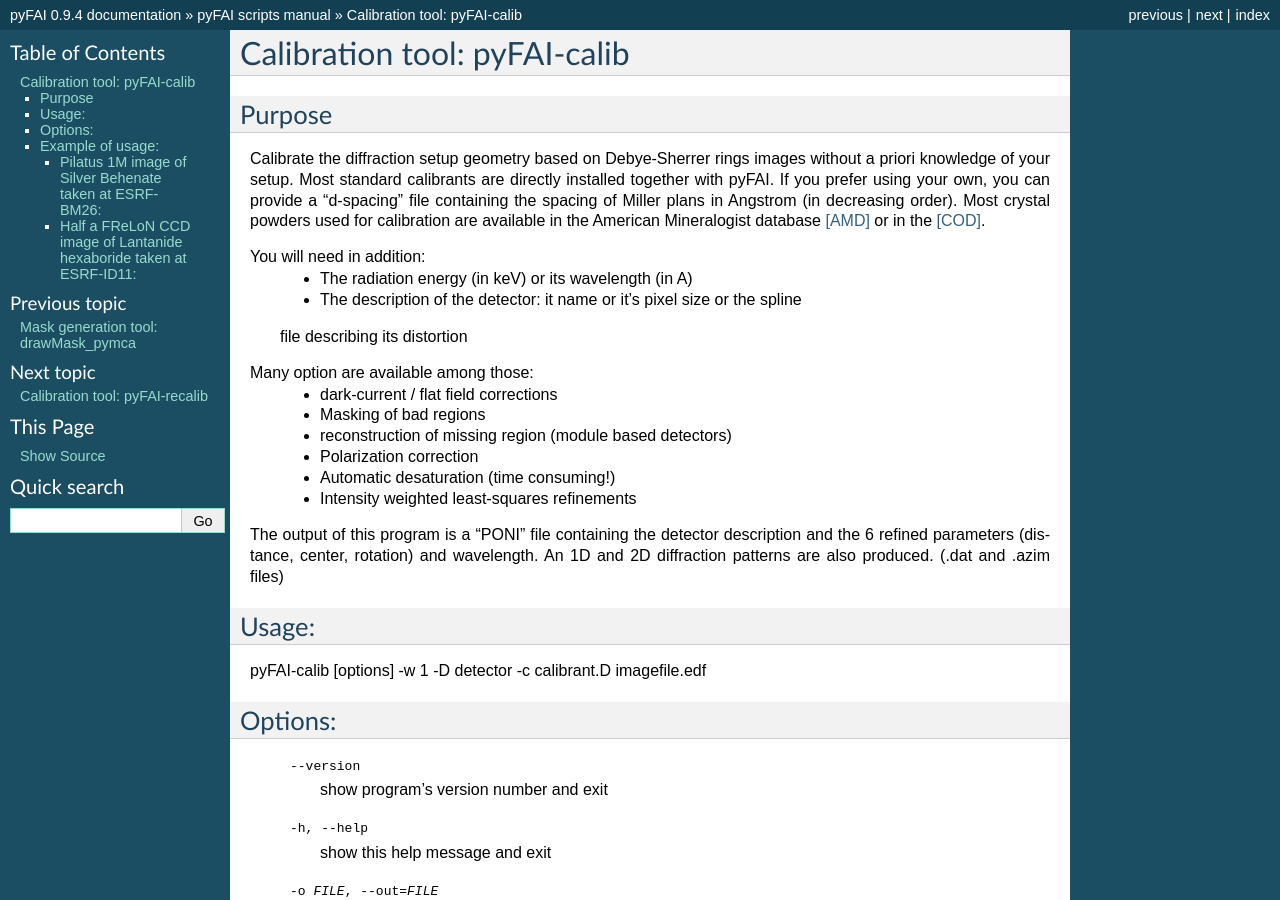
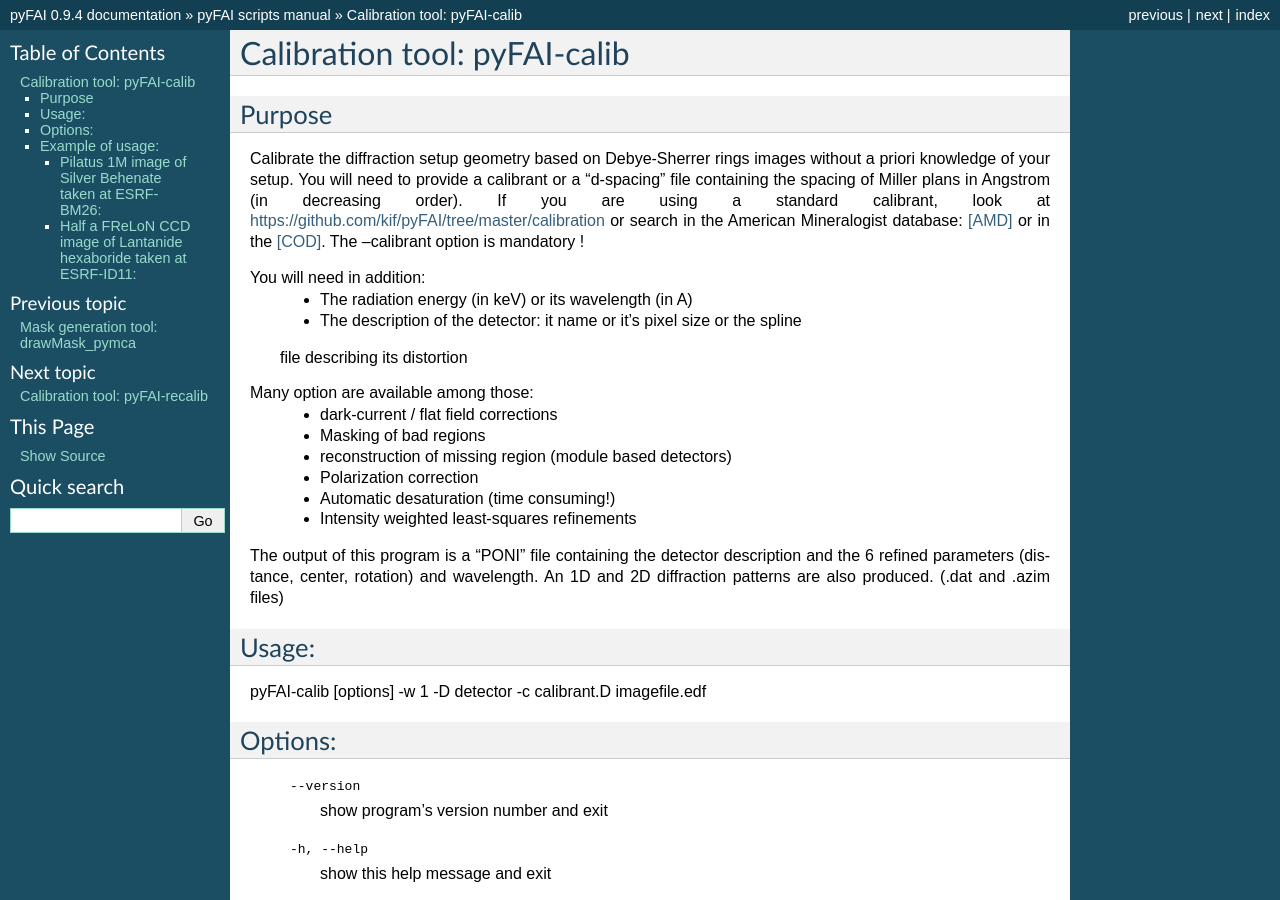
Before and after one commit to silx-kit/pyFAI, a Sphinx documentation site: the page built from doc/source/man/pyFAI-calib.rst, in a window 1280 px wide and 900 px high. Built offline with Sphinx 7.4.7, drawn with Linux system fonts in a browser that asks for light colours.

Commit message:
update doc

```diff
--- a/doc/source/man/pyFAI-calib.rst
+++ b/doc/source/man/pyFAI-calib.rst
@@ -6,11 +6,13 @@ Purpose
 
 Calibrate the diffraction setup geometry based on Debye-Sherrer rings images
 without a priori knowledge of your setup.
-Most standard calibrants are directly installed together with pyFAI.
-If you prefer using your own, you can provide a "d-spacing" file
-containing the spacing of Miller plans in Angstrom (in decreasing order).
-Most crystal powders used for calibration are available in the American Mineralogist
-database [AMD]_ or in the [COD]_.
+You will need to provide a calibrant or a "d-spacing" file containing the spacing of Miller plans in
+Angstrom (in decreasing order).
+If you are using a standard calibrant, look at
+https://github.com/kif/pyFAI/tree/master/calibration
+or search in the American Mineralogist database:
+[AMD]_ or in the [COD]_.
+The --calibrant option is mandatory !
 
 You will need in addition:
  * The radiation energy (in keV) or its wavelength (in A)
```
Also changed, not shown: doc/source/man/pyFAI-recalib.rst (+5 -2 lines), 1 other file.
